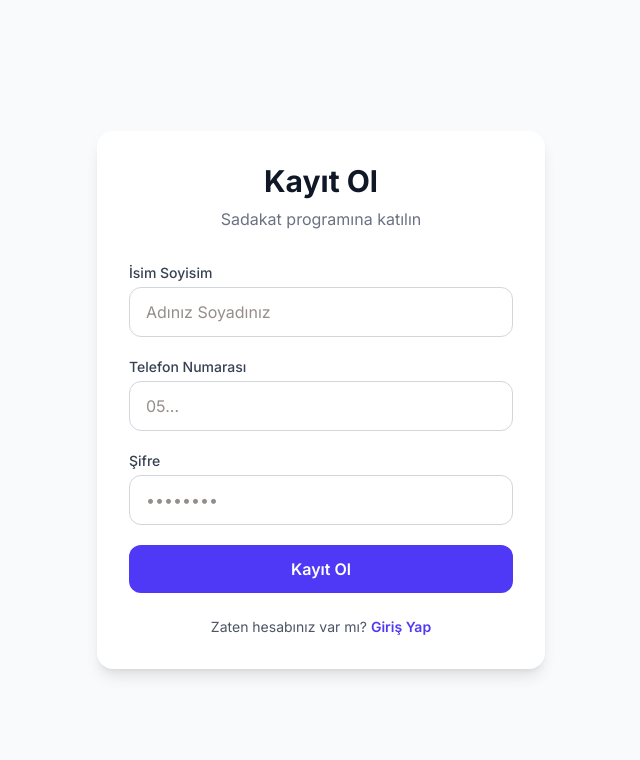
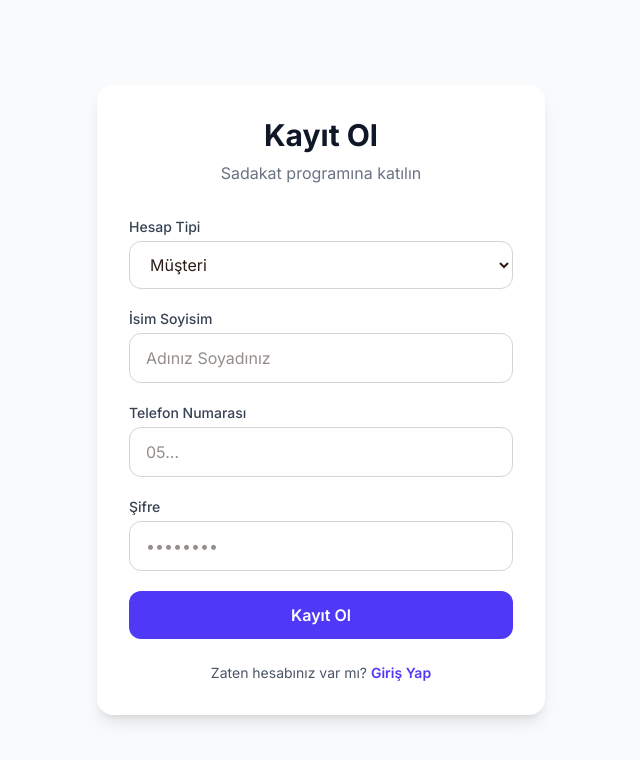
Before and after one commit to alpralperen/Loyalty, a Next.js app: page /register in a window 1280 px wide. Shown: the top 760 px of the page, without its empty margins (319-959 px from the left). Built offline with nearby package versions, Linux system fonts and the light colour scheme.

Commit message:
Fix login redirect and add role selection to register page

```diff
--- a/src/app/login/page.tsx
+++ b/src/app/login/page.tsx
@@ -26,7 +26,7 @@ export default function LoginPage() {
       setError(res.error)
       setLoading(false)
     } else {
-      router.push("/dashboard") // We'll redirect to appropriate dashboard later via middleware or client
+      router.push("/") // We'll redirect to appropriate dashboard later via middleware or client
       router.refresh()
     }
   }
--- a/src/app/register/page.tsx
+++ b/src/app/register/page.tsx
@@ -8,6 +8,7 @@ export default function RegisterPage() {
   const [name, setName] = useState("")
   const [phone, setPhone] = useState("")
   const [password, setPassword] = useState("")
+  const [role, setRole] = useState("CUSTOMER")
   const [error, setError] = useState("")
   const [loading, setLoading] = useState(false)
 
@@ -20,7 +21,7 @@ export default function RegisterPage() {
       const res = await fetch("/api/auth/register", {
         method: "POST",
         headers: { "Content-Type": "application/json" },
-        body: JSON.stringify({ name, phone, password }),
+        body: JSON.stringify({ name, phone, password, role }),
       })
 
       const data = await res.json()
@@ -52,6 +53,20 @@ export default function RegisterPage() {
         )}
 
         <form onSubmit={handleSubmit} className="space-y-5">
+          <div>
+            <label className="block text-sm font-medium text-gray-700 mb-1">
+              Hesap Tipi
+            </label>
+            <select
+              value={role}
+              onChange={(e) => setRole(e.target.value)}
+              className="w-full px-4 py-3 rounded-xl border border-gray-300 focus:ring-2 focus:ring-indigo-500 focus:border-indigo-500 transition-colors bg-white"
+            >
+              <option value="CUSTOMER">Müşteri</option>
+              <option value="CASHIER">Kasiyer</option>
+              <option value="ADMIN">Yönetici</option>
+            </select>
+          </div>
           <div>
             <label className="block text-sm font-medium text-gray-700 mb-1">
               İsim Soyisim
```
